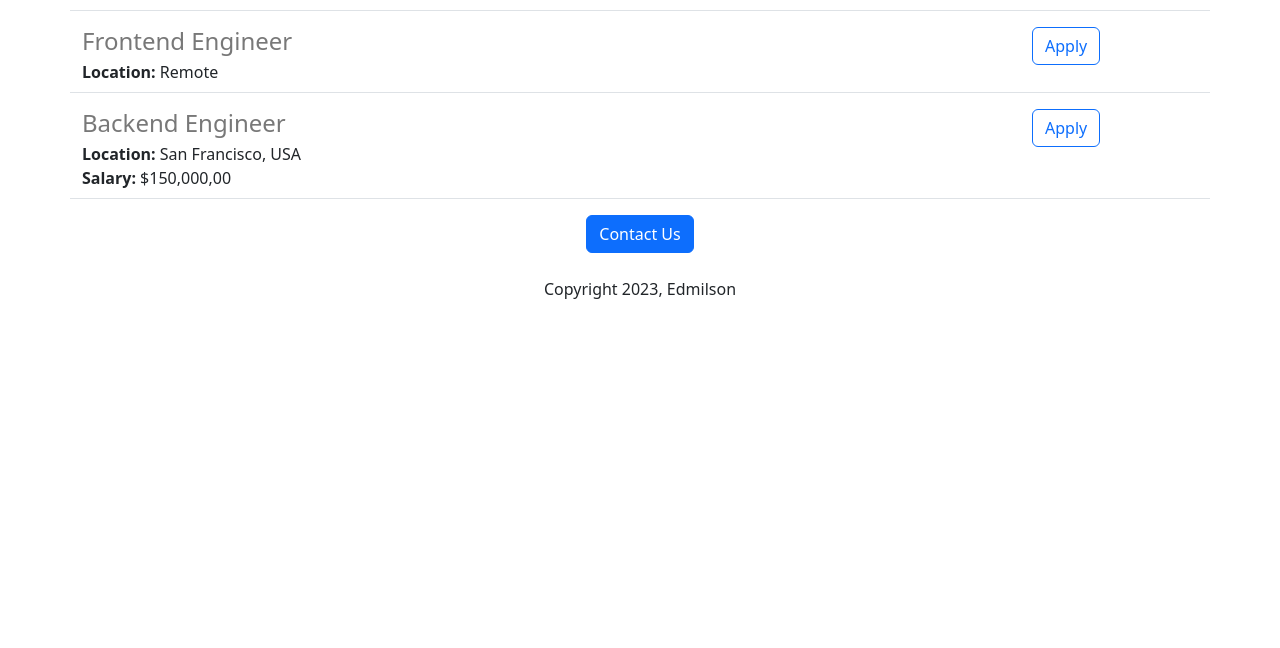
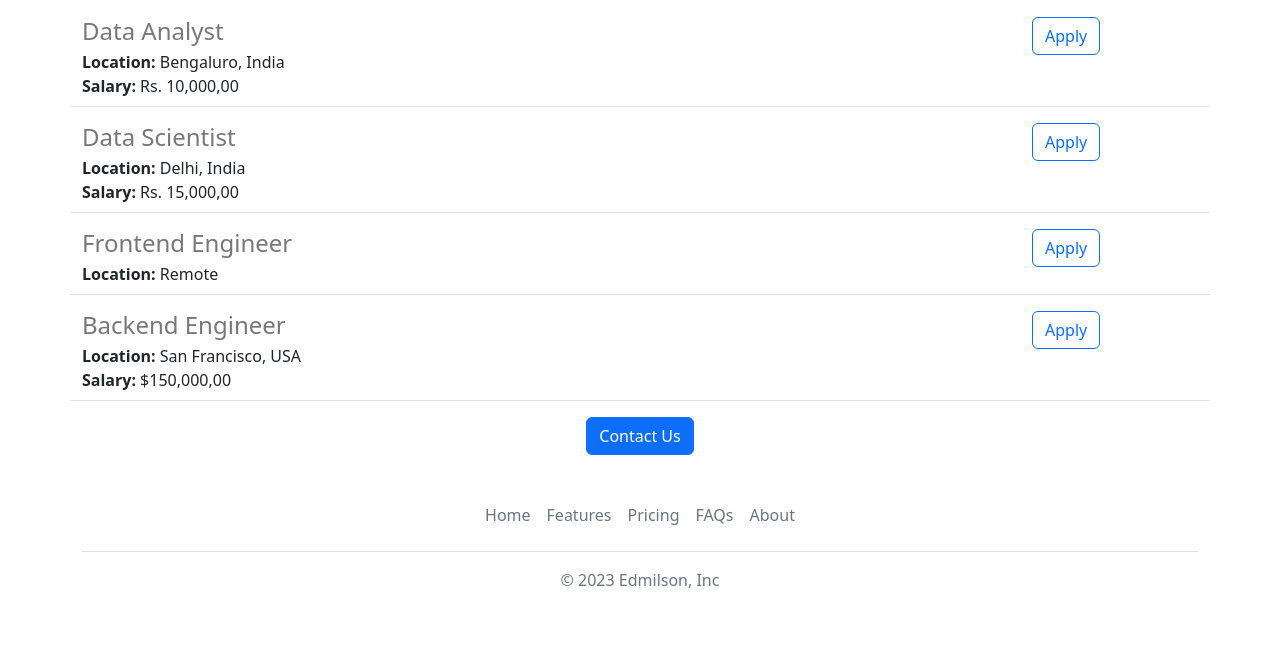
Before and after one commit to edmilsonisnard/edmilson-isnard, a Flask app: page / in a window 1280 px wide. Shown: the part 893-1541 px from the top of the page. Before the commit the page ends 1192 px from the top, so only its background shows below. Run offline with Flask 2, Linux system fonts and the light colour scheme.

Commit message:
functional and aesthetic improvements

```diff
--- /dev/null
+++ b/templates/footer.html
@@ -0,0 +1,12 @@
+<div class="container">
+  <footer class="py-3 my-4">
+    <ul class="nav justify-content-center border-bottom pb-3 mb-3">
+      <li class="nav-item"><a href="#" class="nav-link px-2 text-muted">Home</a></li>
+      <li class="nav-item"><a href="#" class="nav-link px-2 text-muted">Features</a></li>
+      <li class="nav-item"><a href="#" class="nav-link px-2 text-muted">Pricing</a></li>
+      <li class="nav-item"><a href="#" class="nav-link px-2 text-muted">FAQs</a></li>
+      <li class="nav-item"><a href="#" class="nav-link px-2 text-muted">About</a></li>
+    </ul>
+    <p class="text-center text-muted">&copy; 2023 Edmilson, Inc</p>
+  </footer>
+</div>
--- a/templates/home.html
+++ b/templates/home.html
@@ -11,17 +11,25 @@
       height: 360px;
       object-fit: cover;
       width: 100%;
+      margin-bottom: 16px;
     }
 
   </style>
   </head>
   <body>
+    {% include 'nav.html' %}
+     <img class="img-fluid" id="banner" src="https://edmilson-isnard.edmilsonisnard.repl.co/static/banner.jpg">
     <div class="container">
     <h1 class="text-center mt-2 mb-4"> {{company_name}}  Isnard</h1>
-    <img class="img-fluid" id="banner" src="https://edmilson-isnard.edmilsonisnard.repl.co/static/banner.jpg">
-    <h2 class="text-center mt-2 mb-4">About Edmilson</h2>
-
-    <p class="lead">Lorem ipsum dolor sit amet, consectetur adipiscing elit, sed do eiusmod tempor incididunt ut labore et dolore magna aliqua. Ut enim ad minim veniam, quis nostrud exercitation ullamco laboris nisi ut aliquip ex ea commodo consequat. Duis aute irure dolor in reprehenderit in voluptate velit esse cillum dolore eu fugiat nulla pariatur. Excepteur sint occaecat cupidatat non proident, sunt in culpa qui officia deserunt mollit anim id est laborum.</p>
+     <div class="row" style="margin-bottom:16px;">
+       <div class="col-md-6">
+    <p class="lead">
+      Sobre o Edmilson ja se tem falado muito sobre ele mas isso por vezes nao veem ao acaso, pois o esforco e determinacao e individual, cada um possui caracteristicas individuais e todo o mundo tem o seu jeito de ser, mas falando de mim o proprio edmilson isso so cabe a mim e cada um passa por algumas dificuldades mas por vezes o suor e sacrificio determina o seu projecto para o futuro, dedica-se mais e se esforca mais e veras que tudo de bom e do melhor ainda espera por sim.</p>
+       </div>
+       <div class="col-6">
+       <img src="/static/people.jpg" style="height:320px; border-radius:4px;">
+       </div>
+     </div>
     <h2 class="text-center mt-2 mb-4">Job Openings</h2>
     <div>{% for job in jobs %}
       {% include 'jobitem.html' %}
@@ -29,8 +37,9 @@
       </div>
       <div class="text-center">
     <button class="btn btn-primary btn">Contact Us</button>
-        <p class="mt-4">Copyright 2023, Edmilson</p>
+
          </div>
       </div>
+    {% include 'footer.html' %}
   </body>
 </html>
--- a/templates/jobitem.html
+++ b/templates/jobitem.html
@@ -12,7 +12,7 @@
         {% endif %}
   </div>
    <div class="col-2">
-   <button type="button" class="btn btn-outline-primary">Apply</button>
+   <a href="mailto:edmilsonmiguel536@gmail.com subject=Application for {{job['title']}}" type="button" class="btn btn-outline-primary float-right align-middle">Apply</a>
       </div>
 
 </div>
--- /dev/null
+++ b/templates/nav.html
@@ -0,0 +1,9 @@
+<nav class="navbar shadow-sm fixed-top bg-white">
+  <div class="container-fluid">
+    <a class="navbar-brand" href="#">
+      <img src="/static/logo.svg" alt="Logo" width="30" height="24" class="d-inline-block align-text-top">
+      Edmilson
+    </a>
+  </div>
+</nav>
+<div style="height:56px"></div>
```
Also changed, not shown: static/logo.svg (added), 1 other file.
